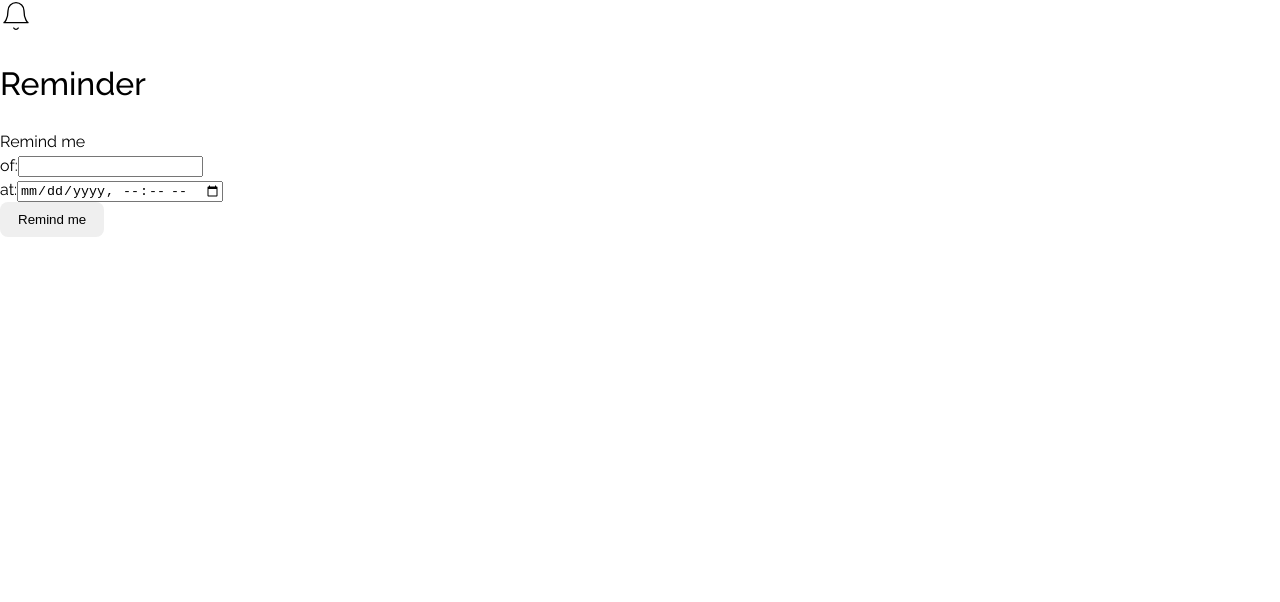
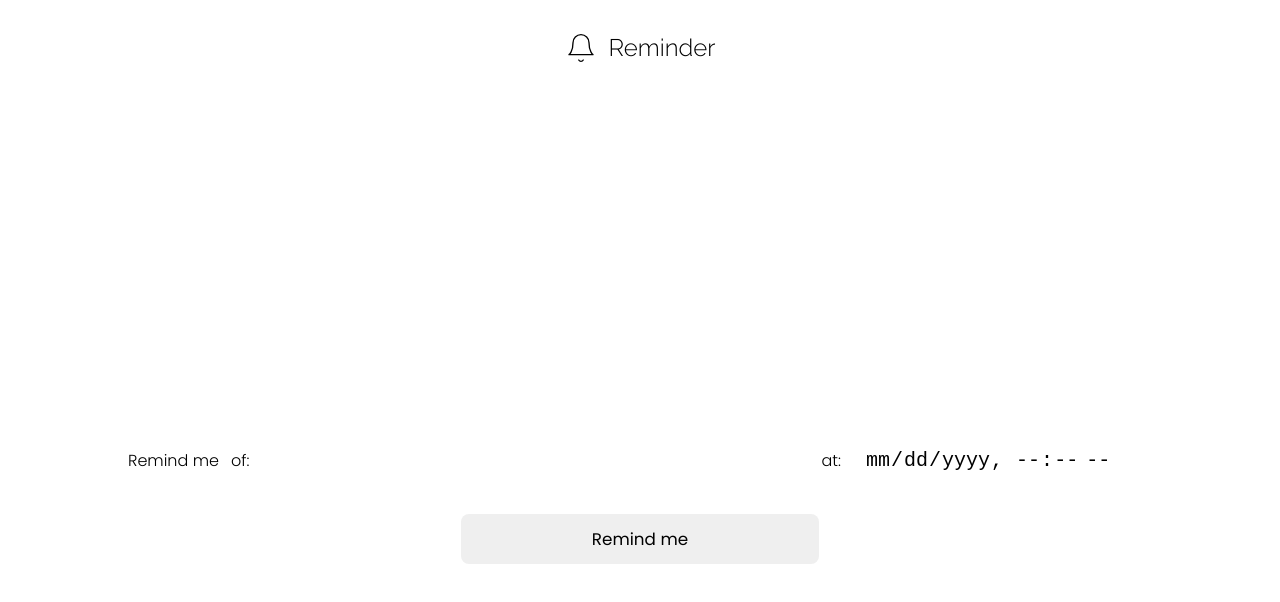
Before and after one commit to rotrenanoliveira/reminder-app, a React (Vite) app: page / in a window 1280 px wide. Shown: the top 602 px of the page. Built offline with nearby package versions, Linux system fonts and the light colour scheme.

Commit message:
style: adding styles to app

```diff
--- a/index.html
+++ b/index.html
@@ -7,7 +7,7 @@
 
     <link rel="preconnect" href="https://fonts.googleapis.com">
     <link rel="preconnect" href="https://fonts.gstatic.com" crossorigin>
-    <link href="https://fonts.googleapis.com/css2?family=JetBrains+Mono:wght@500&family=Raleway:wght@300;400;500&display=swap" rel="stylesheet">
+    <link href="https://fonts.googleapis.com/css2?family=JetBrains+Mono:wght@500&family=Poppins:wght@300;400&family=Raleway:wght@300;400;500&display=swap" rel="stylesheet">
 
     <title>Reminder</title>
   </head>
--- a/src/App.tsx
+++ b/src/App.tsx
@@ -1,31 +1,21 @@
-import { useContext } from 'react'
-import { ReminderContext } from './contexts/reminder'
 import { Header } from './components/header'
 import { Countdown } from './components/countdown'
 import { RegisterReminderForm } from './components/register-reminder'
-
+import { ReminderList } from './components/reminder-list'
 import './styles/home.css'
 
 export function App() {
-  const { reminders, currentReminder } = useContext(ReminderContext)
-
   return (
-    <main>
+    <>
       <Header />
 
-      {currentReminder && <Countdown />}
+      <main>
+        <Countdown />
 
-      <RegisterReminderForm />
+        <RegisterReminderForm />
 
-      <div className="countdown-list">
-        {reminders.map((reminder) => {
-          return (
-            <p className="countdown-item" key={reminder.id}>
-              {reminder.of} - {new Date(reminder.at).toLocaleString('pt-BR')}
-            </p>
-          )
-        })}
-      </div>
-    </main>
+        <ReminderList />
+      </main>
+    </>
   )
 }
--- a/src/components/countdown.tsx
+++ b/src/components/countdown.tsx
@@ -2,6 +2,7 @@ import { useState, useEffect, useContext } from 'react'
 import { ReminderContext } from '../contexts/reminder'
 import { calcDateTime } from '../util/calc-datetime'
 import { differenceInSeconds } from '../util/calc-date/difference-in-seconds'
+import '../styles/countdown.css'
 
 export function Countdown() {
   const { currentReminder, remainingSeconds, setSecondsRemaining, completeReminder } = useContext(ReminderContext)
@@ -47,6 +48,8 @@ export function Countdown() {
         <span>{seconds}</span>
       </div>
 
+      <div className="divider" />
+
       <span className="description">{currentReminder.of}</span>
     </div>
   )
--- a/src/components/register-reminder.tsx
+++ b/src/components/register-reminder.tsx
@@ -1,5 +1,6 @@
 import { FormEvent, useContext } from 'react'
 import { ReminderContext } from '../contexts/reminder'
+import '../styles/register-reminder-form.css'
 
 export function RegisterReminderForm() {
   const { createNewReminder } = useContext(ReminderContext)
@@ -32,16 +33,26 @@ export function RegisterReminderForm() {
     event.currentTarget.reset()
   }
 
+  function handleInputGroupOnFocus(event: React.FocusEvent<HTMLDivElement, Element>) {
+    const elementClass = event.currentTarget.classList.value
+    event.currentTarget.classList.value = elementClass.concat(' border-onfocus')
+  }
+
+  function handleInputGroupOnBlur(event: React.FocusEvent<HTMLDivElement, Element>) {
+    event.currentTarget.classList.value = 'input-group'
+  }
+
   return (
     <form onSubmit={handleCreateReminder}>
-      <div className="inputs-form">
+      <div className="inputs">
         <span>Remind me</span>
-        <div>
+
+        <div className="input-group" onFocus={handleInputGroupOnFocus} onBlur={handleInputGroupOnBlur}>
           <label htmlFor="reminder-of">of:</label>
           <input type="text" name="reminder-of" required />
         </div>
 
-        <div>
+        <div className="input-group" onFocus={handleInputGroupOnFocus} onBlur={handleInputGroupOnBlur}>
           <label htmlFor="reminder-at">at:</label>
           <input type="datetime-local" name="reminder-at" placeholder="" required />
         </div>
--- /dev/null
+++ b/src/components/reminder-list.tsx
@@ -0,0 +1,32 @@
+import { useContext } from 'react'
+import { ReminderContext } from '../contexts/reminder'
+import '../styles/reminder-list.css'
+
+export function ReminderList() {
+  const { reminders } = useContext(ReminderContext)
+
+  reminders.sort((a, b) => {
+    if (a.status === 'in-progress') {
+      return -1
+    }
+
+    if (b.status === 'in-progress') {
+      return 1
+    }
+
+    return 0
+  })
+
+  return (
+    <section className="reminder-list">
+      {reminders.map((reminder) => {
+        return (
+          <div className={`reminder ${reminder.visibility === 'hidden' ? 'hidden-reminder' : ''}`} key={reminder.id}>
+            <span className="reminder-of">{reminder.of}</span>{' '}
+            <span className="reminder-at">{new Date(reminder.at).toLocaleString('pt-BR')}</span>
+          </div>
+        )
+      })}
+    </section>
+  )
+}
--- /dev/null
+++ b/src/styles/countdown.css
@@ -0,0 +1,57 @@
+.countdown {
+  width: 100%;
+
+  display: flex;
+  flex-direction: column;
+  align-items: center;
+  justify-content: center;
+  gap: 1rem;
+}
+
+.countdown-timers {
+  display: flex;
+  gap: 0.5rem;
+
+  font-size: 2rem;
+  font-family: 'JetBrains Mono', monospace;
+}
+
+.countdown .divider {
+  width: 50%;
+  height: 1px;
+  background-color: #d4d4d8;
+}
+
+.countdown .description {
+  font-size: 1.25rem;
+  text-transform: capitalize;
+  font-family: 'Poppins', monospace;
+}
+
+@media (min-width: 768px) {
+  .countdown {
+    flex-direction: row;
+  }
+
+  .countdown .divider {
+    width: 1px;
+    height: 48px;
+    background-color: #d4d4d8;
+  }
+}
+
+@media (min-width: 1024px) {
+  form button{
+    width: 35%;
+  }
+
+  .countdown-timers {
+    font-size: 2.5rem;
+  }
+}
+
+@media (prefers-color-scheme: dark) {
+  .countdown .divider {
+    background-color: #3f3f46;
+  }
+}
--- a/src/styles/header.css
+++ b/src/styles/header.css
@@ -1,3 +1,18 @@
+header {
+  display: flex;
+  align-items: center;
+  justify-content: center;
+  gap: 0.75rem;
+  margin: 0;
+}
+
+h1 {
+  font-family: 'Raleway', sans-serif;
+  line-height: 1.1;
+  font-weight: 300;
+  font-size: 1.5rem;
+}
+
 .bell-icon {
   animation: swing 700ms ease;
 }
--- a/src/styles/home.css
+++ b/src/styles/home.css
@@ -1,27 +1,22 @@
 body {
-  margin: 0;
-  min-width: 320px;
+  width: 90%;
+  margin: 1rem auto;
+  max-width: 1024px;
   min-height: 100vh;
+
+  position: absolute;
+  left: 50%;
+  transform: translateX(-50%);
 }
 
-button {
-  cursor: pointer;
-  padding: 0.6em 1.2em;
-
-  border-radius: 8px;
-  border: 2px solid transparent;
-
-  transition: border-color 0.25s;
+main {
+  width: 100%;
+  position: absolute;
+  top: 30%;
 }
 
-@media (prefers-color-scheme: dark) {
-  :root {
-    color: rgba(255, 255, 255, 0.87);
-    background-color: #18181b;
+@media (min-width: 768px) {
+  body {
+    margin-top: 2rem;
   }
 }
-
-/* h1 {
-  font-size: 1.2em;
-  line-height: 1.1;
-} */
--- a/src/styles/index.css
+++ b/src/styles/index.css
@@ -1,9 +1,12 @@
 :root {
-  font-family: 'Raleway', system-ui, sans-serif;
+  font-family: 'Poppins', system-ui, sans-serif;
   line-height: 1.5;
   font-weight: 400;
 
+  box-sizing: border-box;
   color-scheme: light dark;
+
+  background-color: #FFFFFF;
 
   font-synthesis: none;
   text-rendering: optimizeLegibility;
@@ -11,3 +14,15 @@
   -moz-osx-font-smoothing: grayscale;
   -webkit-text-size-adjust: 100%;
 }
+
+* {
+  margin: 0;
+  padding: 0;
+}
+
+@media (prefers-color-scheme: dark) {
+  :root {
+    color: rgba(255, 255, 255, 0.87);
+    background-color: #18181b;
+  }
+}
--- /dev/null
+++ b/src/styles/register-reminder-form.css
@@ -0,0 +1,137 @@
+form {
+  width: 100%;
+  margin: 5rem auto 5rem;
+
+  display: flex;
+  align-items: center;
+  justify-content: center;
+  flex-direction: column;
+}
+
+form .inputs {
+  width: 100%;
+
+  display: flex;
+  align-items: flex-start;
+  justify-content: center;
+  flex-direction: column;
+  gap: 0.75rem;
+
+  margin-bottom: 1.5rem;
+}
+
+form .inputs span {
+  font-size: 1rem;
+  font-weight: 300;
+}
+
+form .inputs .input-group {
+  width: 100%;
+
+  display: flex;
+  align-items: center;
+  gap: 0.5rem;
+
+  border-bottom: 1px solid transparent;
+}
+
+form .inputs .input-group label {
+  font-weight: 300;
+  font-family: 'Poppins', sans-serif;
+}
+
+form .inputs .input-group input {
+  flex: 1;
+  border: none;
+  outline: 0px transparent;
+
+  padding: 1rem;
+  font-size: 1.25rem;
+  background-color: transparent;
+}
+
+form .inputs .input-group input[type="datetime-local"]::-webkit-calendar-picker-indicator {
+  display: none;
+}
+
+form .inputs .input-group:hover,
+form .inputs .input-group:focus-visible {
+  border-bottom: 1px solid #D4D4D8;
+}
+
+form .inputs .input-group.border-onfocus {
+  border-color: #D4D4D8;
+}
+
+form button {
+  width: 100%;
+  cursor: pointer;
+  padding: 0.6em 1.2em;
+
+  border-radius: 8px;
+  border: 2px solid transparent;
+
+  font-size: 1.05rem;
+  font-family: 'Poppins', sans-serif;
+  transition: border-color 0.25s;
+
+  margin: 0 auto;
+}
+
+form button:hover {
+  border: 2px solid #D4D4D8;
+}
+
+@media (min-width: 768px) {
+  form {
+    margin: 10rem 0 5rem;
+  }
+
+  form .inputs {
+    align-items: center;
+    flex-direction: row;
+  }
+
+  form .inputs span {
+    text-wrap: nowrap;
+  }
+
+  form button{
+    width: 50%;
+    margin: 0 auto;
+  }
+}
+
+@media (min-width: 1024px) {
+  form .inputs .input-group:last-child {
+    width: fit-content;
+  }
+
+  form button{
+    width: 35%;
+    margin: 0 auto;
+  }
+}
+
+@media (prefers-color-scheme: dark) {
+  .countdown .divider {
+    background-color: #52525b;
+  }
+
+  form .inputs .input-group:hover,
+  form .inputs .input-group:focus-visible {
+    border-bottom: 1px solid #52525b;
+  }
+
+  form .inputs .input-group.border-onfocus {
+    border-color: #52525b;
+  }
+
+  form button {
+    background-color: #27272a;
+  }
+
+  form button:hover {
+    border-color: #3f3f46;
+  }
+}
--- /dev/null
+++ b/src/styles/reminder-list.css
@@ -0,0 +1,75 @@
+.reminder-list {
+  width: 100%;
+
+  display: flex;
+  align-items: center;
+  justify-content: center;
+  flex-wrap: wrap;
+  gap: 1rem;
+
+  margin-bottom: 5rem;
+}
+
+.reminder {
+  width: 100%;
+  padding: 1rem;
+
+  display: flex;
+  align-items: center;
+  justify-content: flex-start;
+  gap: 8px;
+
+  font-size: 1rem;
+  border-radius: 6px;
+}
+
+.reminder .reminder-at {
+  display: none;
+}
+
+.hidden-reminder {
+  position: relative;
+  overflow: hidden;
+}
+
+.hidden-reminder::after {
+  content: '';
+  position: absolute;
+  top: 0;
+  left: 0;
+  width: 100%;
+  height: 100%;
+  background: rgba(255, 255, 255, 0.2);
+  backdrop-filter: blur(2px);
+  transition: opacity 0.3s ease;
+  pointer-events: none;
+  opacity: 1;
+}
+
+.hidden-reminder:hover::after {
+  opacity: 0;
+}
+
+@media (min-width: 768px) {
+  .reminder .reminder-of {
+    flex:1;
+  }
+
+  .reminder .reminder-at {
+    /* width: 180px; */
+    display: block;
+  }
+}
+
+@media (min-width: 1024px) {
+  .reminder {
+    width: 75%;
+    font-size: 1.15rem;
+  }
+}
+
+@media (prefers-color-scheme: dark) {
+  .hidden-reminder::after {
+    background: rgba(24, 24, 27, 0.2);
+  }
+}
```
